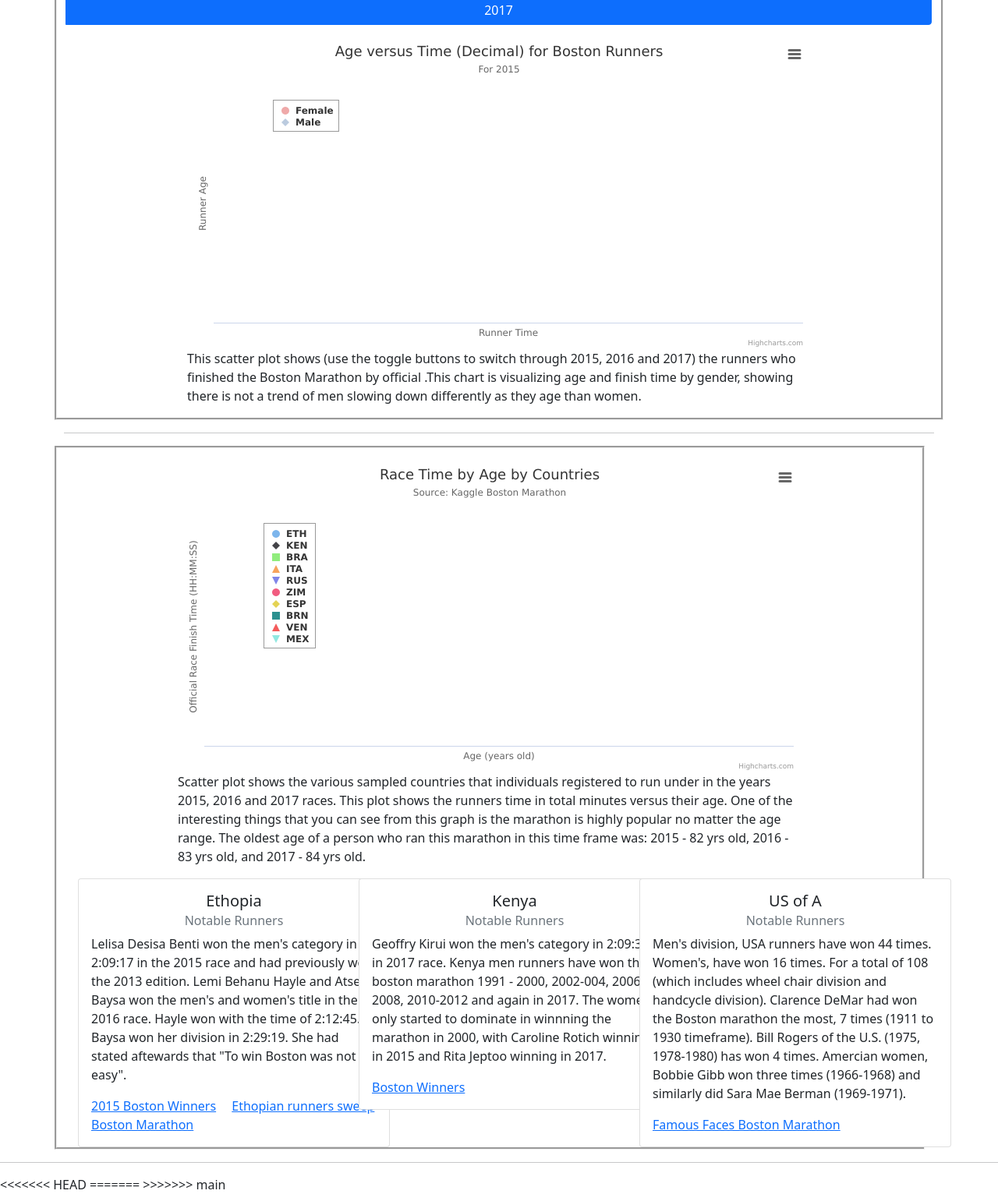
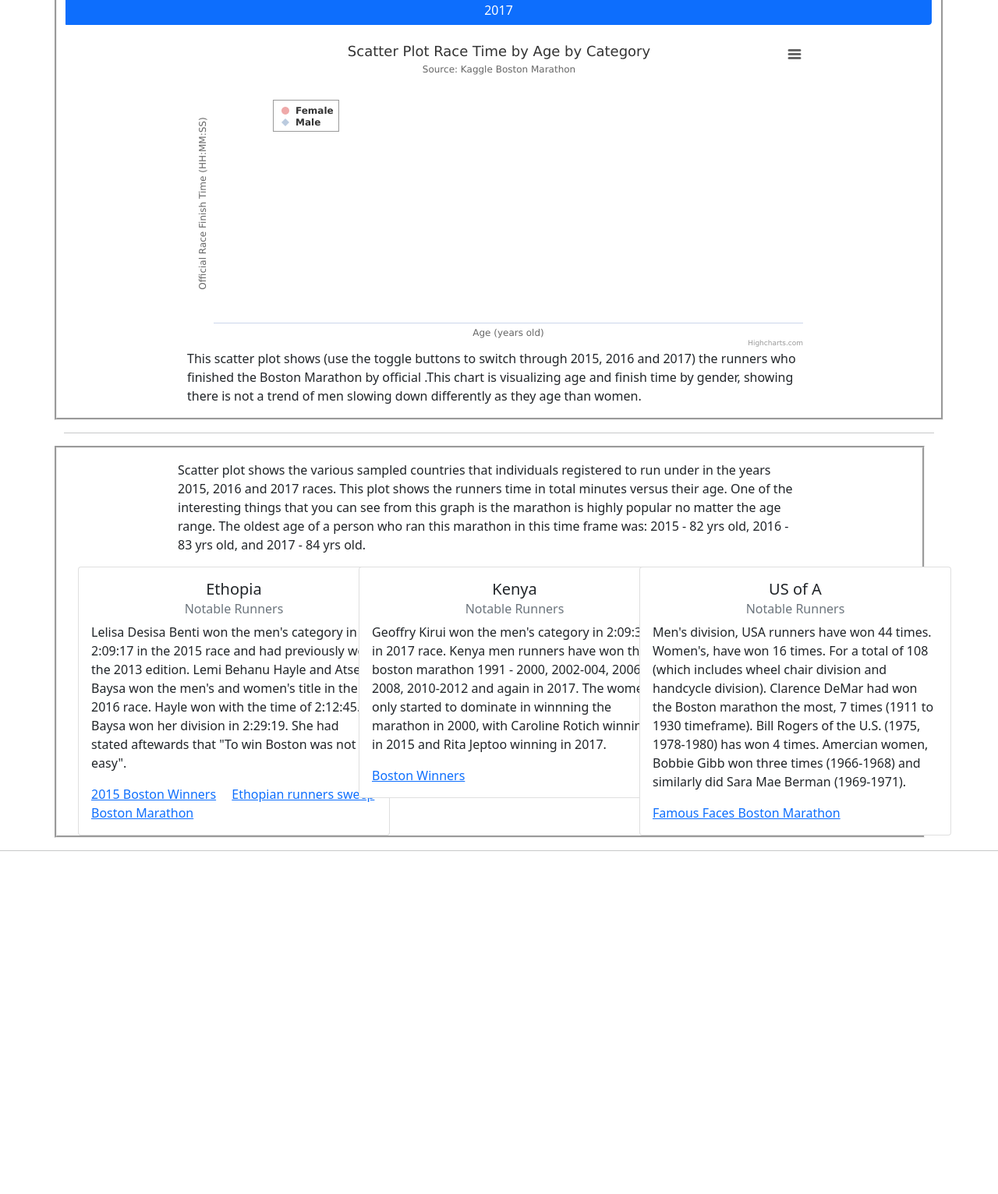
Before and after one commit to CChaussee/Boston_Marathon, a Flask app: page / in a window 1280 px wide. Shown: the part 1588-3120 px from the top of the page at 78% size. After the commit the page ends 2680 px from the top, so only its background shows below. Run offline with Flask 2, Linux system fonts and the light colour scheme; data that the repository does not hold is empty; some libraries are stand-ins or nearby versions.

Commit message:
updated requirements.txt

```diff
--- a/requirements.txt
+++ b/requirements.txt
@@ -1,3 +1,3 @@
 
-Flask
-pymongo
+Flask-PyMongo==2.3.0
+pymongo==3.11.3
--- a/static/css/style.css
+++ b/static/css/style.css
@@ -95,11 +95,3 @@
   --bs-font-monospace: SFMono-Regular, Menlo, Monaco, Consolas, "Liberation Mono", "Courier New", monospace;
   --bs-gradient: linear-gradient(180deg, rgba(255, 255, 255, 0.15), rgba(255, 255, 255, 0));
 }
-<<<<<<< HEAD
-
-.jumbotron {
-  background-color: ;
-}
-
-=======
->>>>>>> main
--- a/static/js/logic.js
+++ b/static/js/logic.js
@@ -101,38 +101,11 @@
 
 //////////////////////////////////////////////////////////////////////
 
-
-d3.selectAll("button").on("click", function() {
-  d3.select("#container").html = "";
-  init(d3.select(this).attr("id"))
-
-});
-
-function init(year){
-  d3.json('/api').then((data) => {
-      var runnerm = [];
-      var runnerf = [];
-      console.log(data)
-      data.forEach(element => {
-          if (element["Offical Time"]){
-              var time = [time_to_min(element["Offical Time"]), element.Age];
-              if (element.Year == year && element.Gender == "M") {
-                 runnerm.push(time);
-              }
-              else if (element.Year == year && element.Gender == "F") {
-                  runnerf.push(time);
-              }
-          }
-      });
-      console.log(runnerf);
-      console.log(runnerm);
-      function time_to_min(string) {
-          let time_segments = string.split(':')
-          let hours = parseInt(time_segments[0])
-          let mins = parseInt(time_segments[1])
-          let time = parseFloat(((hours * 60 + mins)/60).toFixed(2));
-          return time
-      }
+// d3.json('/api').then(data =>
+//   console.log(data)
+// )
+let runners
+fetch('/api/scatter?series=Gender').then(response => response.json()).then(data => {
 
 Highcharts.chart('container', {
     chart: {
@@ -140,91 +113,7 @@
         zoomType: 'xy'
     },
     title: {
-              text: 'Age versus Time (Decimal) for Boston Runners'
-          },
-          subtitle: {
-              text: 'For ' + year
-          },
-          xAxis: {
-              title: {
-                  enabled: true,
-                  text: 'Runner Time'
-              },
-              startOnTick: true,
-              endOnTick: true,
-              showLastLabel: true
-          },
-          yAxis: {
-              title: {
-                  text: 'Runner Age'
-              }
-          },
-          legend: {
-              layout: 'vertical',
-              align: 'left',
-              verticalAlign: 'top',
-              x: 100,
-              y: 70,
-              floating: true,
-              backgroundColor: Highcharts.defaultOptions.chart.backgroundColor,
-              borderWidth: 1
-          },
-          plotOptions: {
-              scatter: {
-                  marker: {
-                      radius: 5,
-                      states: {
-                          hover: {
-                              enabled: true,
-                              lineColor: 'rgb(100,100,100)'
-                          }
-                      }
-                  },
-                  states: {
-                      hover: {
-                          marker: {
-                              enabled: false
-                          }
-                      }
-                  },
-                  tooltip: {
-                      headerFormat: '<b>{series.name}</b><br>',
-                      pointFormat: '{point.x} Official Time, {point.y} Age'
-                  }
-              }
-          },
-          series: [{
-              name: 'Female',
-              color: 'rgba(223, 83, 83, .5)',
-              data: runnerf
-
-          }, {
-              name: 'Male',
-              color: 'rgba(119, 152, 191, .5)',
-              data: runnerm
-          }]
-      });
-
-
-  })
-
-
-}
-init("2015")
-
-/////////////////////////////////////////////////////////////////////////////
-
-// highchart 2 graph for country on Time vs Age
-fetch('/api/scatter?series=Country').then(response => response.json()).then(data => {
-
-
-  Highcharts.chart('container2', {
-      chart: {
-          type: 'scatter',
-          zoomType: 'xy'
-      },
-      title: {
-          text: 'Race Time by Age by Countries'
+        text: 'Scatter Plot Race Time by Age by Category'
     },
     subtitle: {
         text: 'Source: Kaggle Boston Marathon'
@@ -273,50 +162,20 @@
             },
             tooltip: {
                 headerFormat: '<b>{series.name}</b><br>',
-                  pointFormat: '{point.x} yrs old, {point.y} minutes'
+                pointFormat: '{point.x} yrs old, {point.y} time'
             }
         }
     },
     series: [{
-          name: 'ETH',
-          data: data.ETH
-      },
-      {
-          name: 'KEN',
-          data: data.KEN
-      },
-      {
-          name: 'BRA',
-          data: data.BRA
-      },
-      {
-          name: 'ITA',
-          data: data.ITA
-      },
-      {
-          name: 'RUS',
-          data: data.RUS
-      },
-      {
-          name: 'ZIM',
-          data: data.ZIM
-      },
-      {
-          name: 'ESP',
-          data: data.ESP
-      },
-      {
-          name: 'BRN',
-          data: data.BRN
-      },
-      {
-          name: 'VEN',
-          data: data.VEN
-      },
-      {
-          name: 'MEX',
-          data: data.MEX
-      }
-    ]
+        name: 'Female',
+        color: 'rgba(223, 83, 83, .5)',
+        data: data.F
 
+    }, {
+        name: 'Male',
+        color: 'rgba(119, 152, 191, .5)',
+        data: data.M
+    }]
 });});
+
+/////////////////////////////////////////////////////////////////////////////
--- a/templates/index.html
+++ b/templates/index.html
@@ -149,14 +149,6 @@
         <script type="text/javascript" src="static/js/config.js"></script>
         <script type="text/javascript" src="static/js/logic.js"></script>
 
-<<<<<<< HEAD
-    <!-- Our JS -->
-    <script src="https://d3js.org/d3.v5.min.js"></script>
-    <script type="text/javascript" src="static/js/config.js"></script>
-    <script type="text/javascript" src="static/js/logic.js"></script>
-
-=======
->>>>>>> main
 
         <!-- bootstrap js scripts -->
         <script src="https://cdn.jsdelivr.net/npm/@popperjs/core@2.9.1/dist/umd/popper.min.js" integrity="sha384-SR1sx49pcuLnqZUnnPwx6FCym0wLsk5JZuNx2bPPENzswTNFaQU1RDvt3wT4gWFG" crossorigin="anonymous"></script>
```
Lines whose indentation alone changed are shown as unchanged.
